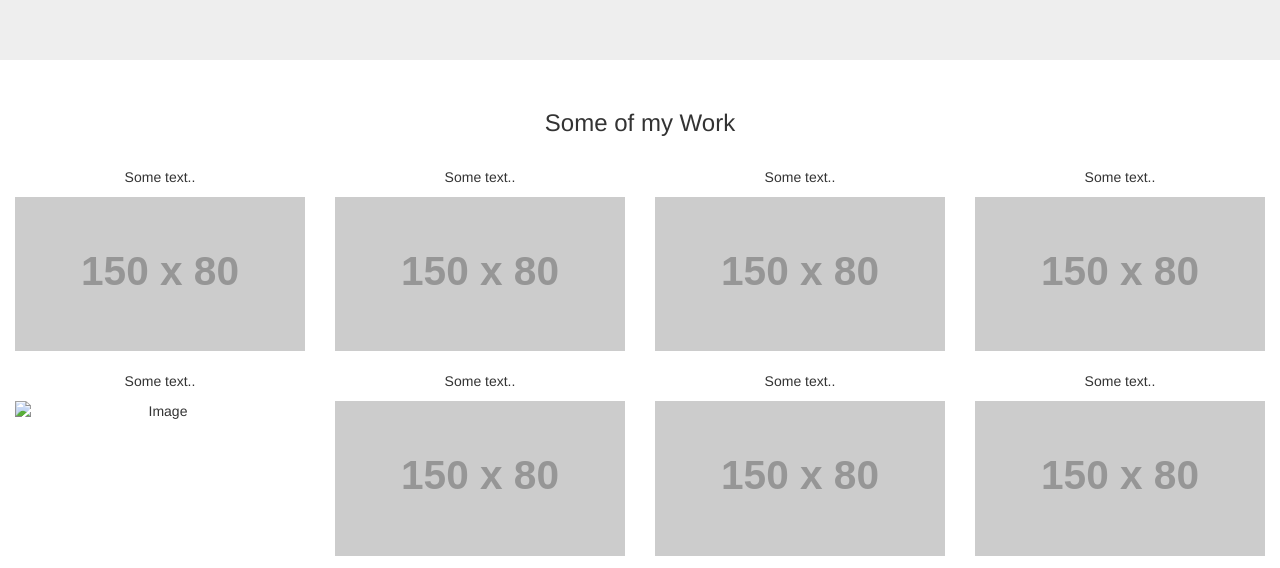
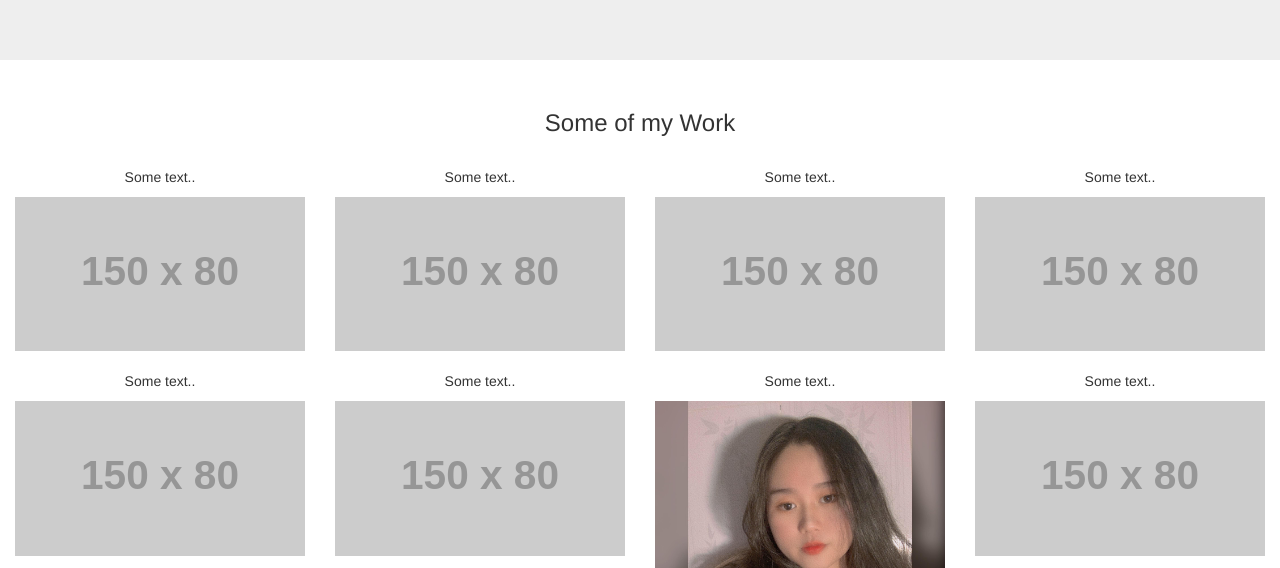
Before and after one commit to hoangthach1402/tranngoclananh, a plain HTML site: page index.html in a window 1280 px wide. Shown: the part 232-800 px from the top of the page. Drawn offline with nearby package versions, Linux system fonts and the light colour scheme; placeholder pictures from the web are drawn by us.

Commit message:
Update index.html

```diff
--- a/index.html
+++ b/index.html
@@ -1,5 +1,6 @@
 <!DOCTYPE html>
 <html lang="en">
+
 <head>
     <title>Bootstrap Example</title>
     <meta charset="utf-8">
@@ -9,18 +10,20 @@
     <script src="https://maxcdn.bootstrapcdn.com/bootstrap/3.4.1/js/bootstrap.min.js"></script>
     <style>
         /* Remove the navbar's default margin-bottom and rounded borders */
+
         .navbar {
             margin-bottom: 0;
             border-radius: 0;
         }
+        /* Add a gray background color and some padding to the footer */
 
-    /* Add a gray background color and some padding to the footer */
         footer {
             background-color: #f2f2f2;
             padding: 25px;
         }
     </style>
 </head>
+
 <body>
 
     <nav class="navbar navbar-inverse">
@@ -80,7 +83,7 @@
         <div class="row">
             <div class="col-sm-3">
                 <p>Some text..</p>
-      <img src="/images/anh1.jgp" class="img-responsive" style="width:100%" alt="Image">
+                <img src="https://placehold.it/150x80?text=IMAGE" class="img-responsive" style="width:100%" alt="Image">
             </div>
             <div class="col-sm-3">
                 <p>Some text..</p>
@@ -88,7 +91,7 @@
             </div>
             <div class="col-sm-3">
                 <p>Some text..</p>
-      <img src="https://placehold.it/150x80?text=IMAGE" class="img-responsive" style="width:100%" alt="Image">
+                <img src="/images/anh1.jpg" class="img-responsive" style="width:100%" alt="Image">
             </div>
             <div class="col-sm-3">
                 <p>Some text..</p>
@@ -102,4 +105,5 @@
     </footer>
 
 </body>
+
 </html>
```
Lines whose indentation alone changed are shown as unchanged.
